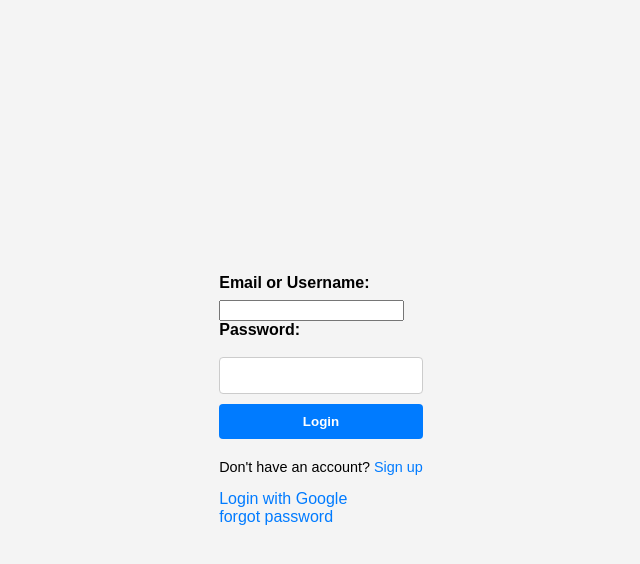
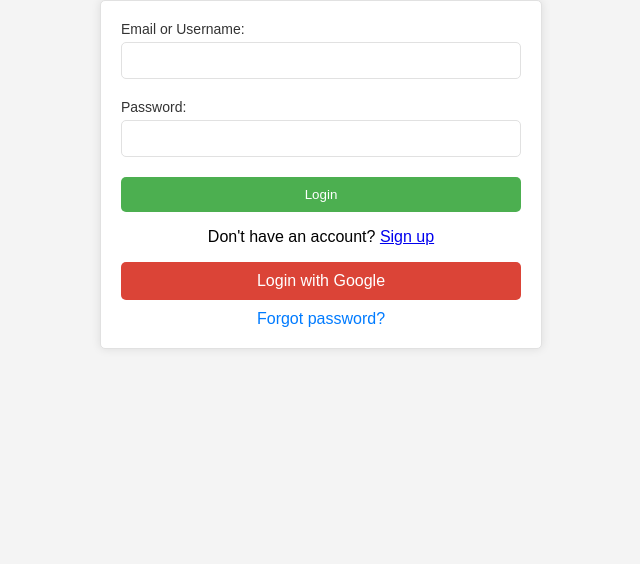
Before and after one commit to Ruchi-Bhogate/u-book-se-fall-23-team-32, a React (Create React App) app in the folder client/: page /login in a window 1280 px wide. Shown: the top 564 px of the page, without its empty margins (319-959 px from the left). Built offline with nearby package versions, Linux system fonts and the light colour scheme.

Commit message:
added css for login and signup pages

```diff
--- a/client/src/App.jsx
+++ b/client/src/App.jsx
@@ -10,6 +10,7 @@ import Forgot from './components/Forgot';
 import Reset from './components/Reset';
 import AuthCallback from './components/AuthCallBack';
 import Userview from './components/Userview';
+import Dashboard from './components/Dashboard';
 function App() {
   return (
     <Router>
@@ -22,6 +23,7 @@ function App() {
           <Route path="/reset" element={<Reset/>}/>
           <Route path="/authcallback" element={<AuthCallback/>}/>
           <Route path="/userview" element={<Userview/>}/>
+          <Route path="/dashboard" element={<Dashboard/>}/>
         </Routes>
     </Router>
   );
--- a/client/src/components/Login.jsx
+++ b/client/src/components/Login.jsx
@@ -1,9 +1,7 @@
-
-
 import React, { useState } from 'react';
 import axios from 'axios';
 import '../styles/Login.css';
-import { useNavigate } from "react-router-dom";
+import { useNavigate } from 'react-router-dom';
 
 function Login() {
   const navigate = useNavigate();
@@ -16,7 +14,6 @@ function Login() {
       const response = await axios.post('http://localhost:8080/login', {
         emailOrUsername,
         password,
-        JSON
       });
       console.log(response.data);
       if (response.data.token) {
@@ -24,7 +21,7 @@ function Login() {
         localStorage.setItem('token', response.data.token);
 
         // Navigate to home page
-        navigate("/home");
+        navigate('/home');
       }
     } catch (error) {
       console.error('Error logging in:', error.response.data);
@@ -32,22 +29,26 @@ function Login() {
   };
 
   return (
-    <div >
-      <form onSubmit={handleSubmit}>
-        <div>
-          <label>Email or Username:</label>
-          <input type="text" value={emailOrUsername} onChange={(e) => setEmailOrUsername(e.target.value)} />
+    <div className="login-container">
+      <form onSubmit={handleSubmit} className="login-form">
+        <div className="input-group">
+          <label className="input-label">Email or Username:</label>
+          <input type="text" value={emailOrUsername} onChange={(e) => setEmailOrUsername(e.target.value)} className="input-field" />
         </div>
-        <div>
-          <label>Password:</label>
-          <input type="password" value={password} onChange={(e) => setPassword(e.target.value)} />
+        <div className="input-group">
+          <label className="input-label">Password:</label>
+          <input type="password" value={password} onChange={(e) => setPassword(e.target.value)} className="input-field" />
         </div>
-        <button type="submit">Login</button>
+        <button type="submit" className="submit-button">Login</button>
       </form>
-      <p>Don't have an account? <a href="/signup" >Sign up</a></p>
-      <a href="http://localhost:8080/auth/google">Login with Google</a>
-      <div>
-       <a href="/forgot">forgot password</a>
+      <div className="signup-link">
+        <p>Don't have an account? <a href="/signup">Sign up</a></p>
+      </div>
+      <div className="social-login">
+        <a href="http://localhost:8080/auth/google" className="google-login">Login with Google</a>
+      </div>
+      <div className="forgot-password">
+        <a href="/forgot">Forgot password?</a>
       </div>
     </div>
   );
--- a/client/src/components/signup.jsx
+++ b/client/src/components/signup.jsx
@@ -1,5 +1,7 @@
+// Signup.jsx
 import React, { useState } from 'react';
 import { useNavigate } from "react-router-dom";
+import '../styles/Signup.css';
 
 function Signup() {
   const navigate = useNavigate();
@@ -15,11 +17,13 @@ function Signup() {
   const [securityAnswer1, setSecurityAnswer1] = useState('');
   const [securityQuestion2, setSecurityQuestion2] = useState('');
   const [securityAnswer2, setSecurityAnswer2] = useState('');
+
   const SECURITY_QUESTIONS1 = [
     'What was the name of your first pet?',
     'What was your childhood nickname?',
     'In what city you were born?',
   ];
+
   const SECURITY_QUESTIONS2 = [
     'what is your mothers maiden name?',
     'What high school did you attend?',
@@ -49,96 +53,115 @@ const SECURITY_QUESTIONS2 = [
     const data = await response.json()
     console.log(data)
     setSignUpResponseMsg(data.message)
-    if(data.message === "ok") {
+    if (data.message === "ok") {
       navigate("/login")
     }
-
   }
 
   return (
-    <div>
-      <h1>Registration</h1>
-      <form onSubmit={Register}>
+    <div className="signup-container">
+      <h1 className="signup-title">Registration</h1>
+      <form onSubmit={Register} className="signup-form">
+        <div className="input-group">
           <input
-          //value={name}
             onChange={(e) => SetFirstName(e.target.value)}
-          type = "text"
-          placeholder = "first name"
+            value={firstname}
+            type="text"
+            placeholder="First name"
+            className="input-field"
           />
-        <br />
+        </div>
+        <div className="input-group">
           <input
-          //value={name}
             onChange={(e) => SetLastName(e.target.value)}
-          type = "text"
-          placeholder = "last name"
+            value={lastname}
+            type="text"
+            placeholder="Last name"
+            className="input-field"
           />
-        <br />
+        </div>
+        <div className="input-group">
           <input
-          //value={email}
             onChange={(e) => SetEmail(e.target.value)}
-          type = "text"
-          placeholder = "Email"
+            value={email}
+            type="text"
+            placeholder="Email"
+            className="input-field"
           />
-        <br />
-        <label for="roles">Choose a role:</label>
-  <select onChange={(e) => SetRole(e.target.value)} name="roles" id="roles">
-    <option value="" disabled selected>select option</option>
+        </div>
+        <div className="input-group">
+          <select onChange={(e) => SetRole(e.target.value)} value={role} className="input-field">
+            <option value="" disabled>select option</option>
             <option value="user">User</option>
             <option value="renter">Renter</option>
             <option value="admin">Admin</option>
           </select>
-    <br />
+        </div>
+        <div className="input-group">
           <input
-          //value={password}
             onChange={(e) => SetPassword(e.target.value)}
-          type = "password"
-          placeholder = "Password"
+            value={password}
+            type="password"
+            placeholder="Password"
+            className="input-field"
           />
-        <br />
+        </div>
+        <div className="input-group">
           <input
-          //value={password}
             onChange={(e) => SetConfirmPassword(e.target.value)}
-          type = "password"
-          placeholder = "confirm Password"
+            value={confirmpassword}
+            type="password"
+            placeholder="Confirm Password"
+            className="input-field"
           />
-        <br />
-        <select name="securityQuestion1" value={securityQuestion1} onChange={(e) => setSecurityQuestion1(e.target.value)}>
-        <option value="" disabled selected>select security Question1</option>
+        </div>
+        <div className="input-group">
+          <select name="securityQuestion1" value={securityQuestion1} onChange={(e) => setSecurityQuestion1(e.target.value)} className="input-field">
+            <option value="" disabled>select security Question1</option>
             {SECURITY_QUESTIONS1.map((question, index) => (
               <option key={index} value={question}>
                 {question}
               </option>
             ))}
           </select>
-        <br />
+        </div>
+        <div className="input-group">
           <input
             type="text"
             name="securityAnswer1"
+            value={securityAnswer1}
             placeholder="Ans for security question1"
             onChange={(e) => setSecurityAnswer1(e.target.value)}
+            className="input-field"
           />
-        <br />
-        <select name="securityQuestion2" value={securityQuestion2} onChange={(e) => setSecurityQuestion2(e.target.value)}>
-        <option value="" disabled selected>select security Question2</option>
+        </div>
+        <div className="input-group">
+          <select name="securityQuestion2" value={securityQuestion2} onChange={(e) => setSecurityQuestion2(e.target.value)} className="input-field">
+            <option value="" disabled>select security Question2</option>
             {SECURITY_QUESTIONS2.map((question, index) => (
               <option key={index} value={question}>
                 {question}
               </option>
             ))}
           </select>
-        <br />
+        </div>
+        <div className="input-group">
           <input
             type="text"
             name="securityAnswer2"
+            value={securityAnswer2}
             placeholder="Ans for security question2"
             onChange={(e) => setSecurityAnswer2(e.target.value)}
+            className="input-field"
           />
-        <br />
-        <input type = "Submit" value = "Register"/>
-
-        <p>{signUpResponseMsg}</p>
+        </div>
+        <div className="input-group">
+          <input type="submit" value="Register" className="submit-button" />
+        </div>
+        <p className="response-message">{signUpResponseMsg}</p>
       </form>
     </div>
-  )
+  );
 }
+
 export default Signup;
--- /dev/null
+++ b/client/src/styles/Dashboard.css
@@ -0,0 +1,79 @@
+/* Global Styles */
+body {
+    font-family: Arial, sans-serif;
+    background-color: #f4f4f4;
+    margin: 0;
+    padding: 0;
+  }
+
+  /* Dashboard Container */
+  .dashboard-container {
+    max-width: 900px;
+    margin: 0 auto;
+    padding: 20px;
+    background-color: #fff;
+    border: 1px solid #e1e1e1;
+    border-radius: 5px;
+    box-shadow: 0 0 10px rgba(0, 0, 0, 0.1);
+  }
+
+  /* Summary Section */
+  .summary-section {
+    border-bottom: 2px solid #e1e1e1;
+    padding-bottom: 10px;
+    margin-bottom: 10px;
+  }
+
+  .summary-section h2 {
+    color: #333;
+  }
+
+  /* Post New Book Button */
+  .post-new-book-button {
+    margin-bottom: 10px;
+  }
+
+  .post-new-book-button button {
+    padding: 10px 15px;
+    background-color: #4caf50;
+    color: #fff;
+    border: none;
+    border-radius: 5px;
+    cursor: pointer;
+  }
+
+  .post-new-book-button button:hover {
+    background-color: #45a049;
+  }
+
+  /* Rented Books List */
+  .rented-books-list {
+    border-bottom: 2px solid #e1e1e1;
+    padding-bottom: 10px;
+    margin-bottom: 10px;
+  }
+
+  .rented-books-list h2 {
+    color: #333;
+  }
+
+  .rented-book-item {
+    border: 1px solid #e1e1e1;
+    padding: 10px;
+    border-radius: 5px;
+    margin-bottom: 10px;
+  }
+
+  .rented-book-item p {
+    margin: 5px 0;
+  }
+
+  /* Earnings Section */
+  .earnings-section {
+    padding-bottom: 10px;
+    margin-bottom: 10px;
+  }
+
+  .earnings-section h2 {
+    color: #333;
+  }
--- a/client/src/styles/Login.css
+++ b/client/src/styles/Login.css
@@ -1,67 +1,78 @@
-
-
-body {
-    font-family: Arial, sans-serif;
-    background-color: #f4f4f4;
-    margin: 0;
-    padding: 0;
-    display: flex;
-    min-height: 100vh;
-    justify-content: center;
-    align-items: center;
+.login-container {
+    max-width: 400px;
+    margin: 0 auto;
+    padding: 20px;
+    background-color: #ffffff;
+    border: 1px solid #e1e1e1;
+    border-radius: 5px;
+    box-shadow: 0 0 10px rgba(0, 0, 0, 0.1);
   }
 
-/*div {
-    background-color: white;
-    padding: 20px;
-    border-radius: 5px;
-    box-shadow: 0px 0px 15px rgba(0, 0, 0, 0.1);
-    width: 300px;
-    box-sizing: border-box;
-}*/
-
-label {
-    display: block;
-    margin-bottom: 8px;
-    font-weight: bold;
+  .login-form {
+    display: flex;
+    flex-direction: column;
   }
 
-input[type="email"], input[type="password"] {
+  .input-group {
+    margin-bottom: 20px;
+  }
+
+  .input-label {
+    display: block;
+    margin-bottom: 5px;
+    font-size: 14px;
+    color: #333;
+  }
+
+  .input-field {
     width: 100%;
     padding: 10px;
-    margin: 10px 0;
-    border: 1px solid #ccc;
-    border-radius: 4px;
+    border: 1px solid #e1e1e1;
+    border-radius: 5px;
     box-sizing: border-box;
   }
 
-button {
-    width: 100%;
-    padding: 10px;
-    background-color: #007BFF;
+  .submit-button {
+    padding: 10px 15px;
+    background-color: #4caf50;
+    color: #ffffff;
     border: none;
-    border-radius: 4px;
-    color: white;
+    border-radius: 5px;
     cursor: pointer;
-    font-weight: bold;
-    transition: background-color 0.2s ease;
   }
 
-button:hover {
-    background-color: #0056b3;
+  .submit-button:hover {
+    background-color: #45a049;
   }
 
-p {
-    margin-top: 20px;
-    font-size: 0.9em;
+  .signup-link p {
+    text-align: center;
   }
 
-a {
+  .social-login a {
+    display: block;
+    margin: 10px 0;
+    padding: 10px;
+    text-align: center;
+    background-color: #db4437;
+    color: #ffffff;
+    border: none;
+    border-radius: 5px;
     text-decoration: none;
-    color: #007BFF;
-    transition: color 0.2s ease;
   }
 
-a:hover {
-    color: #0056b3;
+  .google-login:hover {
+    background-color: #c1351d;
   }
+
+  .forgot-password a {
+    display: block;
+    margin-top: 10px;
+    text-align: center;
+    color: #007bff;
+    text-decoration: none;
+  }
+
+  .forgot-password a:hover {
+    text-decoration: underline;
+  }
--- /dev/null
+++ b/client/src/styles/Signup.css
@@ -0,0 +1,51 @@
+.signup-container {
+    max-width: 500px;
+    margin: 0 auto;
+    padding: 20px;
+    background-color: #f4f4f4;
+    border: 1px solid #e1e1e1;
+    border-radius: 5px;
+    box-shadow: 0 0 10px rgba(0, 0, 0, 0.1);
+  }
+
+  .signup-title {
+    text-align: center;
+    margin-bottom: 20px;
+    color: #333;
+  }
+
+  .signup-form {
+    display: flex;
+    flex-direction: column;
+  }
+
+  .input-group {
+    margin-bottom: 20px;
+  }
+
+  .input-field {
+    width: 100%;
+    padding: 10px;
+    border: 1px solid #e1e1e1;
+    border-radius: 5px;
+    box-sizing: border-box;
+  }
+
+  .submit-button {
+    padding: 10px 15px;
+    background-color: #4caf50;
+    color: #ffffff;
+    border: none;
+    border-radius: 5px;
+    cursor: pointer;
+  }
+
+  .submit-button:hover {
+    background-color: #45a049;
+  }
+
+  .response-message {
+    text-align: center;
+    margin-top: 10px;
+    color: #333;
+  }
```
Also changed, not shown: client/src/components/Dashboard.jsx (added, +59 -0 lines), 1 other file (tests, documents, lock files or other folders). Lines whose indentation alone changed are shown as unchanged.
